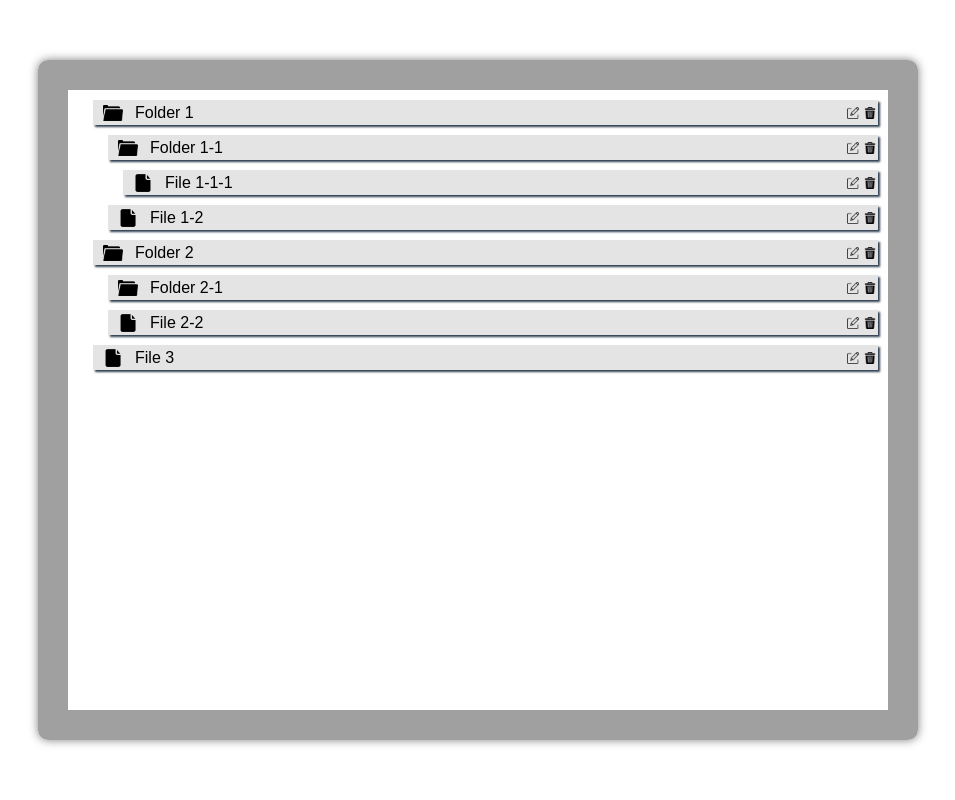
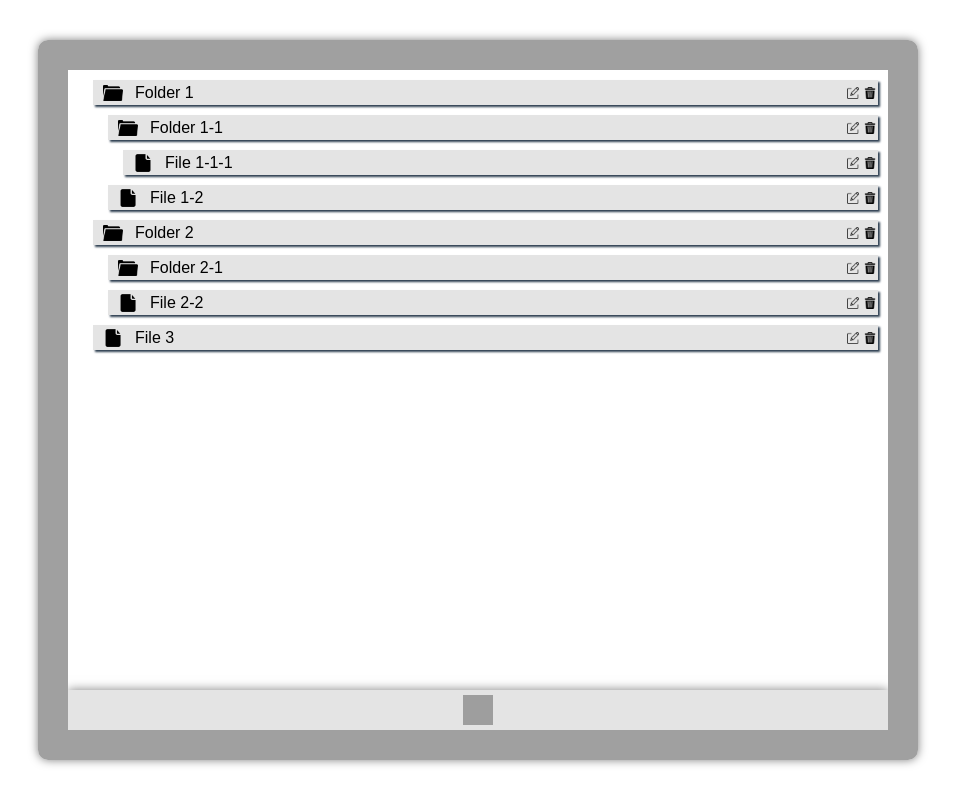
Before and after one commit to Kod-dasm/iom-test, a Vue app: page / in a window 1280 px wide. Shown: the whole page, without its empty margins (162-1117 px from the left). Built offline with nearby package versions, Linux system fonts and the light colour scheme; grey boxes are pictures that could not be loaded.

Commit message:
Add the ability to add nodes to the root folder

```diff
--- a/src/App/App.html
+++ b/src/App/App.html
@@ -1,5 +1,11 @@
 <div class="frame frame--center frame--scroll">
-  <tree-parent-component
-    :root="dataTree.root"
-  ></tree-parent-component>
+  <tree-parent-component :root="dataTree.root"></tree-parent-component>
+  <div class="frame__footer">
+    <img
+      class="frame__img"
+      src="@/assets/plus.png"
+      alt=""
+      @click="dataTree.root.isAdded = !dataTree.root.isAdded"
+    />
+  </div>
 </div>
--- a/src/App/App.scss
+++ b/src/App/App.scss
@@ -16,6 +16,9 @@ body {
 }
 
 .frame {
+  display: flex;
+  flex-direction: column;
+  justify-content: space-between;
   border: 30px solid rgb(160, 160, 160);
   border-radius: 10px;
   box-shadow: 0 0 10px rgba(0,0,0,0.5);
@@ -25,6 +28,30 @@ body {
   overflow: auto;
   scrollbar-width: thin;
   scrollbar-color: hsl(0 0% 50%);
+}
+
+.frame__footer {
+  display: flex;
+  justify-content: center;
+  align-items: center;
+  background-color: #cbcbcc85;
+  height: 40px;
+  box-shadow: 0 0 10px rgba(0,0,0,0.5);
+}
+
+.frame__img {
+  width: 30px;
+  height: 30px;
+}
+
+.frame__img:hover {
+  width: 25px;
+  height: 25px;
+  background-position: center center;
+}
+
+.frame__img:active {
+  opacity: .4;
 }
 
 @media (max-width: 628px) {
--- a/src/classes/Node.js
+++ b/src/classes/Node.js
@@ -6,7 +6,6 @@ export default class Node {
   constructor(parent, name = this.constructor.name) {
     this.parent = parent;
     this.id = nanoid();
-    // this.name = `${name} ${this.id}`;
     this.name = name;
     this.lastName = this.name;
   }
--- a/src/components/lib/AddNodeComponent/AddNodeComponent.html
+++ b/src/components/lib/AddNodeComponent/AddNodeComponent.html
@@ -26,7 +26,7 @@
       </select>
     </div>
     <div class="tree-item__side">
-      <button class="tree-item__ok tree-item__ok--indent" @click="addNode(node, newNode, selectedNode)">OK</button>
+      <button class="tree-item__btn-ok tree-item__btn-ok--indent" @click="addNode(node, newNode, selectedNode)">OK</button>
     </div>
   </li>
 </ul>
--- a/src/components/lib/AddNodeComponent/AddNodeComponent.scss
+++ b/src/components/lib/AddNodeComponent/AddNodeComponent.scss
@@ -94,22 +94,22 @@
   margin-left: 10px;
 }
 
-.tree-item__ok {
+.tree-item__btn-ok {
   width: 40px;
   height: 20px;
   box-shadow: 1px 1px 1px;
   border: none;
 }
 
-.tree-item__ok:hover {
+.tree-item__btn-ok:hover {
   font-size: 12px;
 }
 
-.tree-item__ok:active {
+.tree-item__btn-ok:active {
   opacity: .4;
 }
 
-.tree-item__ok--indent {
+.tree-item__btn-ok--indent {
   margin-right: 2px;
 }
 
--- a/src/components/lib/TreeChildrenComponent/TreeChildrenComponent.html
+++ b/src/components/lib/TreeChildrenComponent/TreeChildrenComponent.html
@@ -38,5 +38,8 @@
     :key="child.id"
     :node="child"
   ></tree-children-component>
-  <add-node-component v-if="node.constructor.name === 'Folder' && node.isAdded" :node="node" />
+  <add-node-component
+    v-if="node.constructor.name === 'Folder' && node.isAdded"
+    :node="node"
+  />
 </ul>
--- a/src/components/lib/TreeParentComponent/TreeParentComponent.html
+++ b/src/components/lib/TreeParentComponent/TreeParentComponent.html
@@ -4,4 +4,5 @@
     :key="node.id"
     :node="node"
   ></tree-children-component>
+  <add-node-component v-if="root.isAdded" :node="root" />
 </ul>
--- a/src/components/lib/TreeParentComponent/TreeParentComponent.js
+++ b/src/components/lib/TreeParentComponent/TreeParentComponent.js
@@ -1,4 +1,5 @@
 import { default as TreeChildrenComponent } from "@/components/lib/TreeChildrenComponent/TreeChildrenComponent.vue";
+import { default as AddNodeComponent } from "@/components/lib/AddNodeComponent/AddNodeComponent.vue";
 
 export default {
   props: {
@@ -6,5 +7,6 @@ export default {
   },
   components: {
     TreeChildrenComponent,
+    AddNodeComponent,
   },
 };
```
Also changed, not shown: src/components/lib/AddNodeComponent/AddNodeComponent.js (+4 -4 lines).
